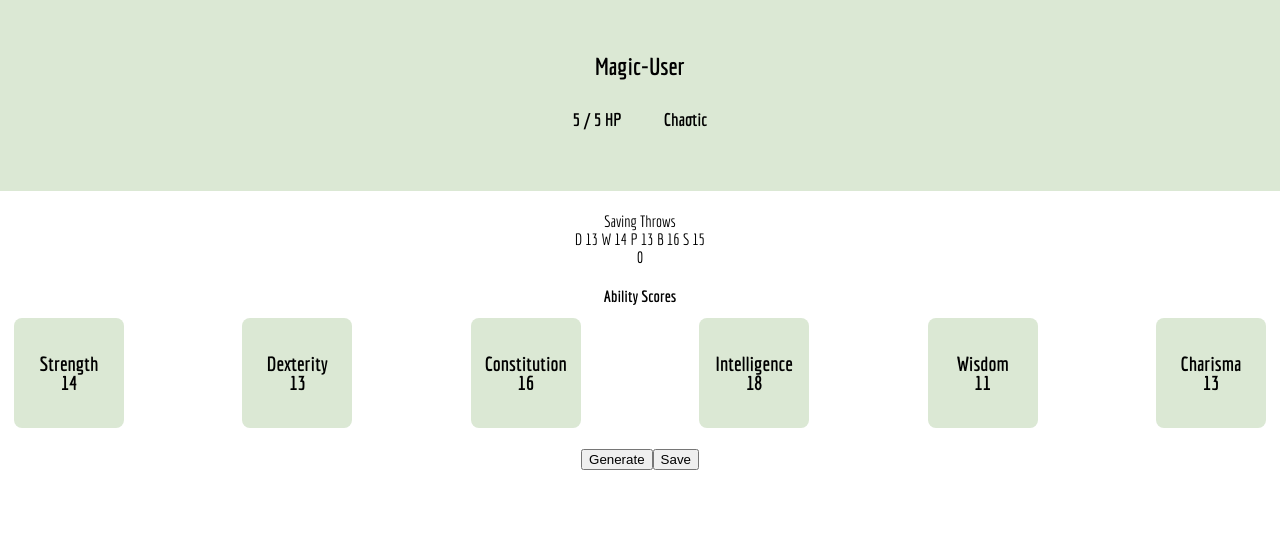
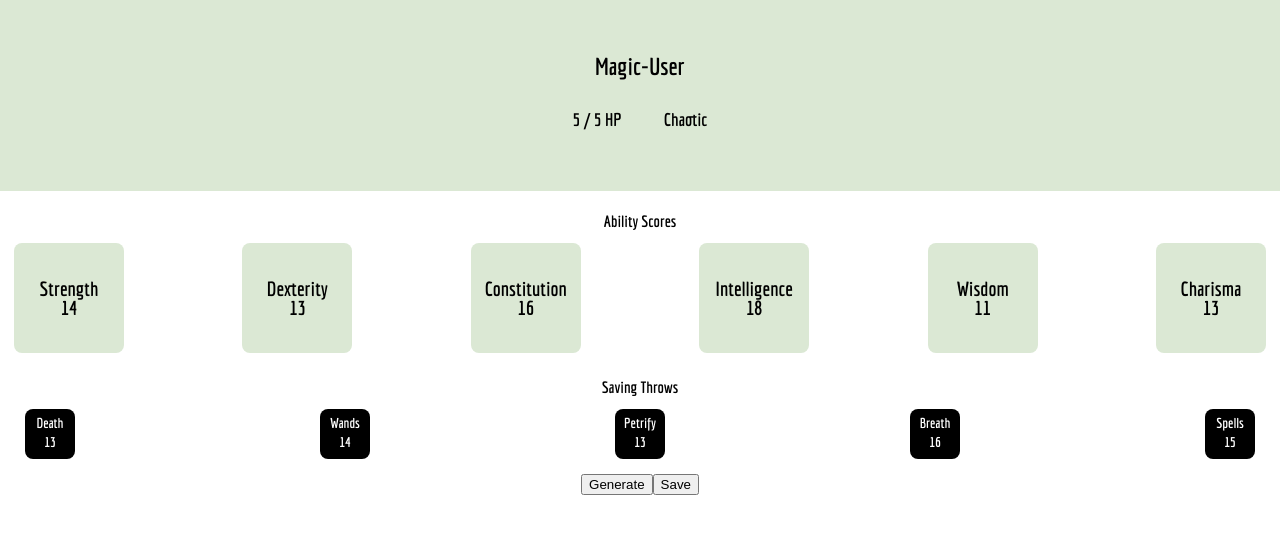
Before and after one commit to dialectrical/ose-character-generator, a React (Create React App) app: page / in a window 1280 px wide. Shown: the top 534 px of the page. Built offline with nearby package versions, Linux system fonts and the light colour scheme.

Commit message:
feat: Implemented Saving Throw component

```diff
--- a/src/App.js
+++ b/src/App.js
@@ -1,6 +1,6 @@
 import React, { useState } from "react";
 import { Generator } from "./components/Generator";
-import { StatDisplay } from "./components/StatDisplay";
+import { StatDisplay, DerivedStatDisplay } from "./components/StatDisplay";
 import { HeaderContainer } from "./components/styles/HeaderContainer";
 import {
   HeaderObject,
@@ -21,15 +21,8 @@ export const App = () => {
         </HeaderObjectSmall>
         <HeaderObjectSmall>{character.alignment}</HeaderObjectSmall>
       </HeaderContainer>
-      <div>Saving Throws</div>
-      <div>
-        {" "}
-        D {character.savingThrows[0]} W {character.savingThrows[1]} P{" "}
-        {character.savingThrows[2]} B {character.savingThrows[3]} S{" "}
-        {character.savingThrows[4]}
-      </div>
-      <div>{pointBuy}</div>
       {StatDisplay(character, setPointBuy)}
+      {DerivedStatDisplay(character)}
       <div>
         <button onClick={() => setCharacter(Generator())}>Generate</button>
         <button onclick={() => setStorage(character)}>Save</button>
--- a/src/components/StatDisplay.js
+++ b/src/components/StatDisplay.js
@@ -1,9 +1,13 @@
 import React from "react";
 import {
   AbilityScoreContainer,
+  AbilityScoreContainerSmall,
   StatContainer,
 } from "./styles/AbilityScoreContainer";
-import { AbilityScoreObject } from "./styles/AbilityScoreObject";
+import {
+  AbilityScoreObject,
+  AbilityScoreObjectSmall,
+} from "./styles/AbilityScoreObject";
 
 export const StatDisplay = (character, hook) => {
   const pointBuy = (input) => {
@@ -59,3 +63,43 @@ export const StatDisplay = (character, hook) => {
     </AbilityScoreContainer>
   );
 };
+
+export const DerivedStatDisplay = (character) => {
+  return (
+    <AbilityScoreContainerSmall>
+      <h3>Saving Throws</h3>
+      <StatContainer>
+        <AbilityScoreObjectSmall>
+          <div>
+            <h3>Death</h3>
+            <h3>{character.savingThrows[0]}</h3>
+          </div>
+        </AbilityScoreObjectSmall>
+        <AbilityScoreObjectSmall>
+          <div>
+            <h3>Wands</h3>
+            <h3>{character.savingThrows[1]}</h3>
+          </div>
+        </AbilityScoreObjectSmall>
+        <AbilityScoreObjectSmall>
+          <div>
+            <h3>Petrify</h3>
+            <h3>{character.savingThrows[2]}</h3>
+          </div>
+        </AbilityScoreObjectSmall>
+        <AbilityScoreObjectSmall>
+          <div>
+            <h3>Breath</h3>
+            <h3>{character.savingThrows[3]}</h3>
+          </div>
+        </AbilityScoreObjectSmall>
+        <AbilityScoreObjectSmall>
+          <div>
+            <h3>Spells</h3>
+            <h3>{character.savingThrows[4]}</h3>
+          </div>
+        </AbilityScoreObjectSmall>
+      </StatContainer>
+    </AbilityScoreContainerSmall>
+  );
+};
--- a/src/components/styles/AbilityScoreContainer.js
+++ b/src/components/styles/AbilityScoreContainer.js
@@ -12,7 +12,7 @@ export const AbilityScoreContainer = styled.div`
 `;
 
 export const AbilityScoreContainerSmall = styled.div`
-  margin: 9px 95px 9px 25px;
+  margin: 9px 25px 9px 25px;
   h3 {
     text-align: center;
     font-weight: 700;
--- a/src/components/styles/AbilityScoreObject.js
+++ b/src/components/styles/AbilityScoreObject.js
@@ -22,4 +22,11 @@ export const AbilityScoreObjectSmall = styled.div`
   color: #ffffff;
   border-radius: 8px;
   margin-bottom: 6px;
+  div {
+    margin-top: 10%;
+  }
+  h3 {
+    margin: 0px;
+    font-size: 14px;
+  }
 `;
```
